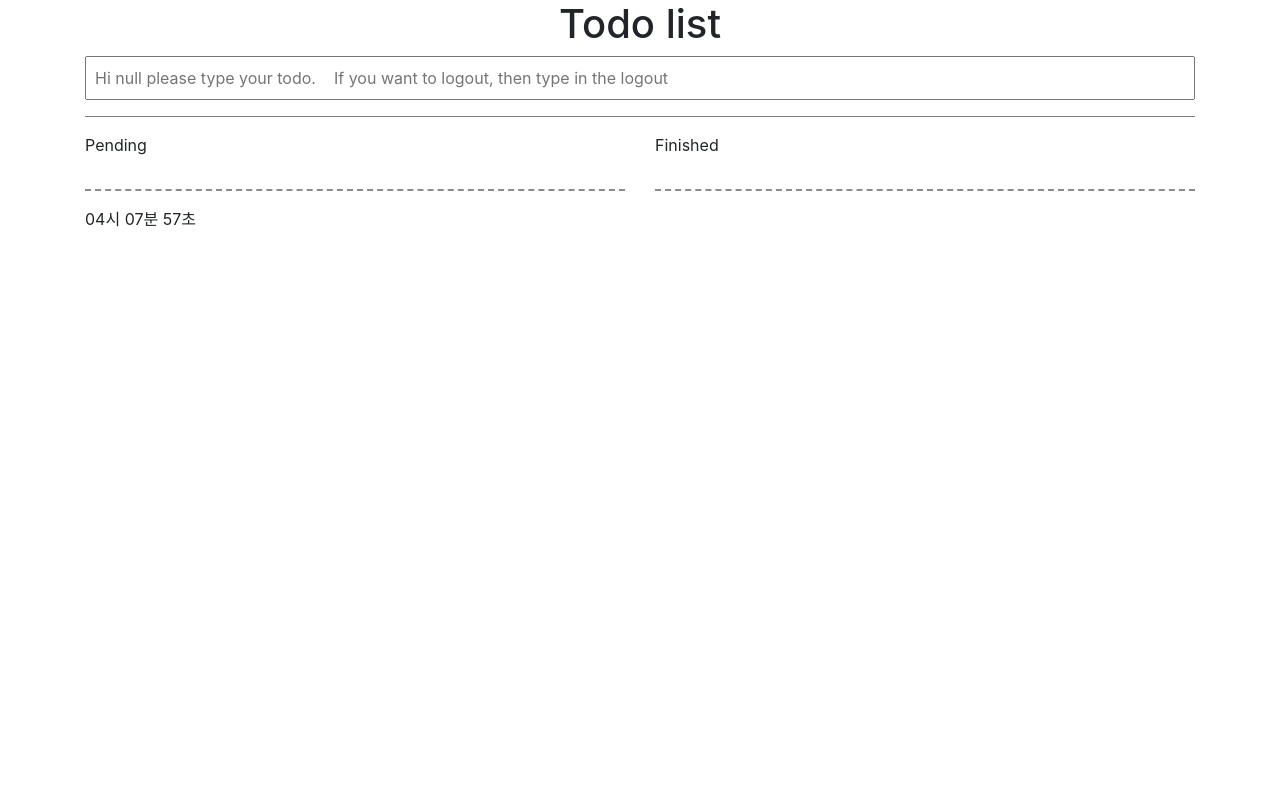
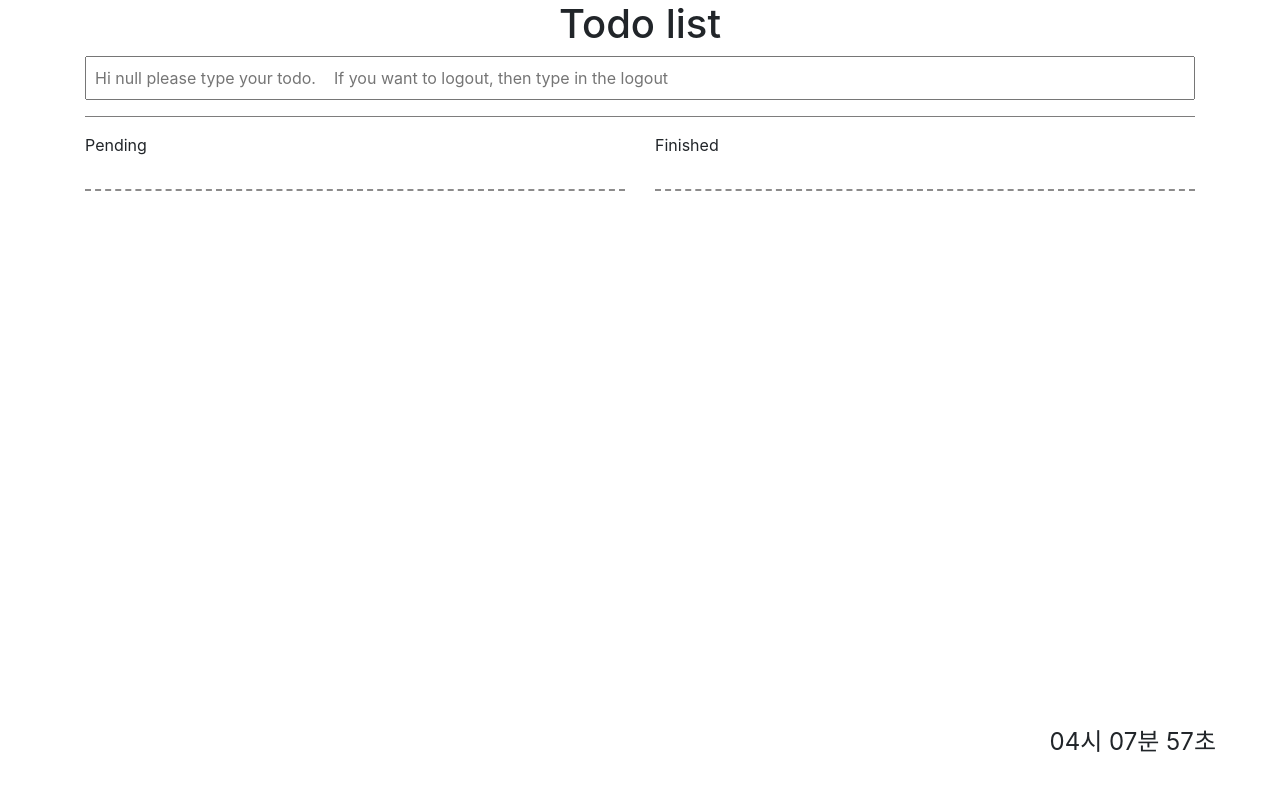
Before and after one commit to gunwoongPark/JavaScript_TodoList, a plain HTML site: page index.html in a window 1280 px wide. Drawn offline with nearby package versions, Linux system fonts and the light colour scheme.

Commit message:
시계 커스터마이징

```diff
--- a/style.css
+++ b/style.css
@@ -6,3 +6,10 @@
     background-color: #fff;
     border-top: 2px dashed #8c8b8b;
 }
+
+#clock{
+    font-size: x-large;
+    position:fixed;
+    bottom:5%;
+    right:5%;
+}
```
